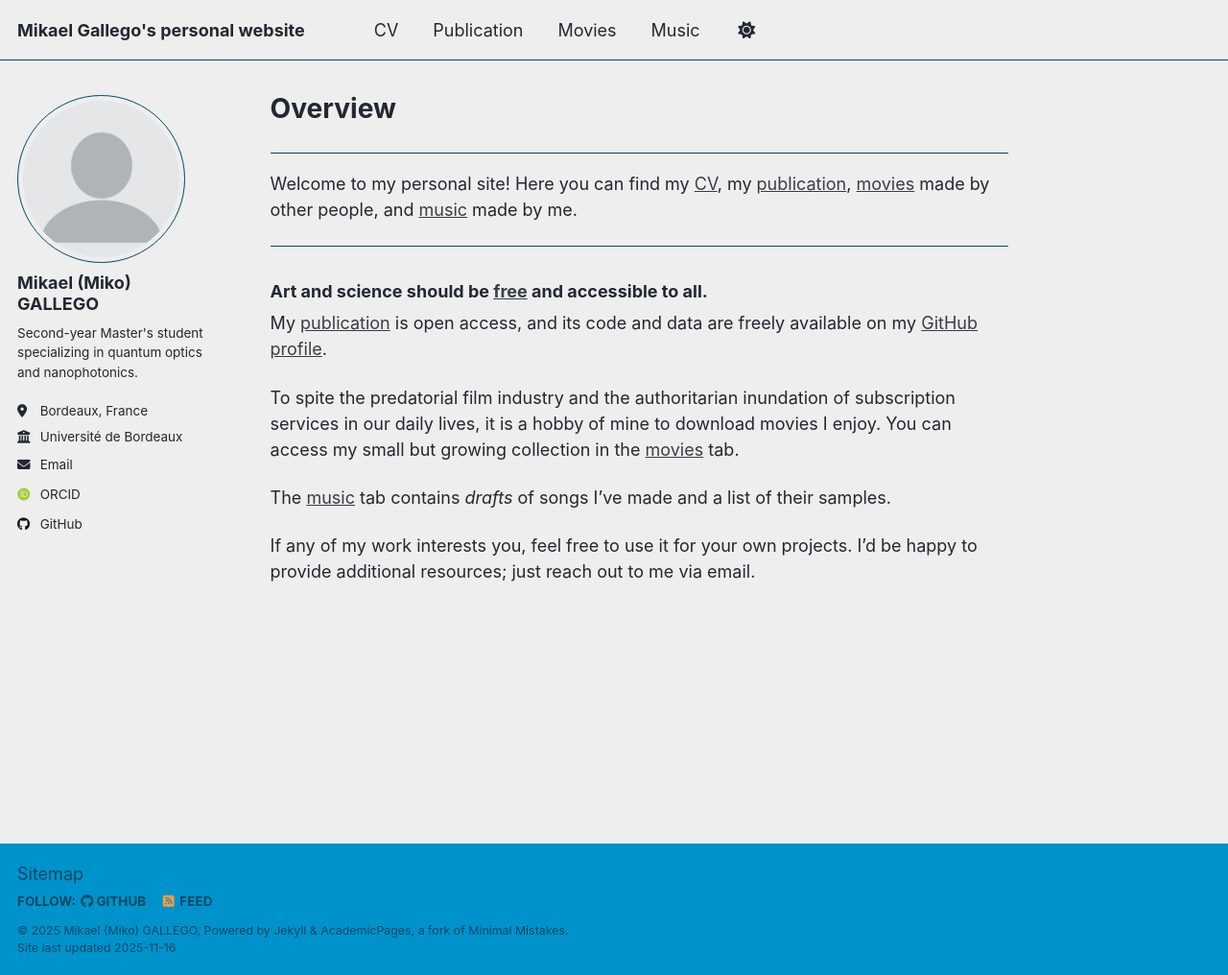
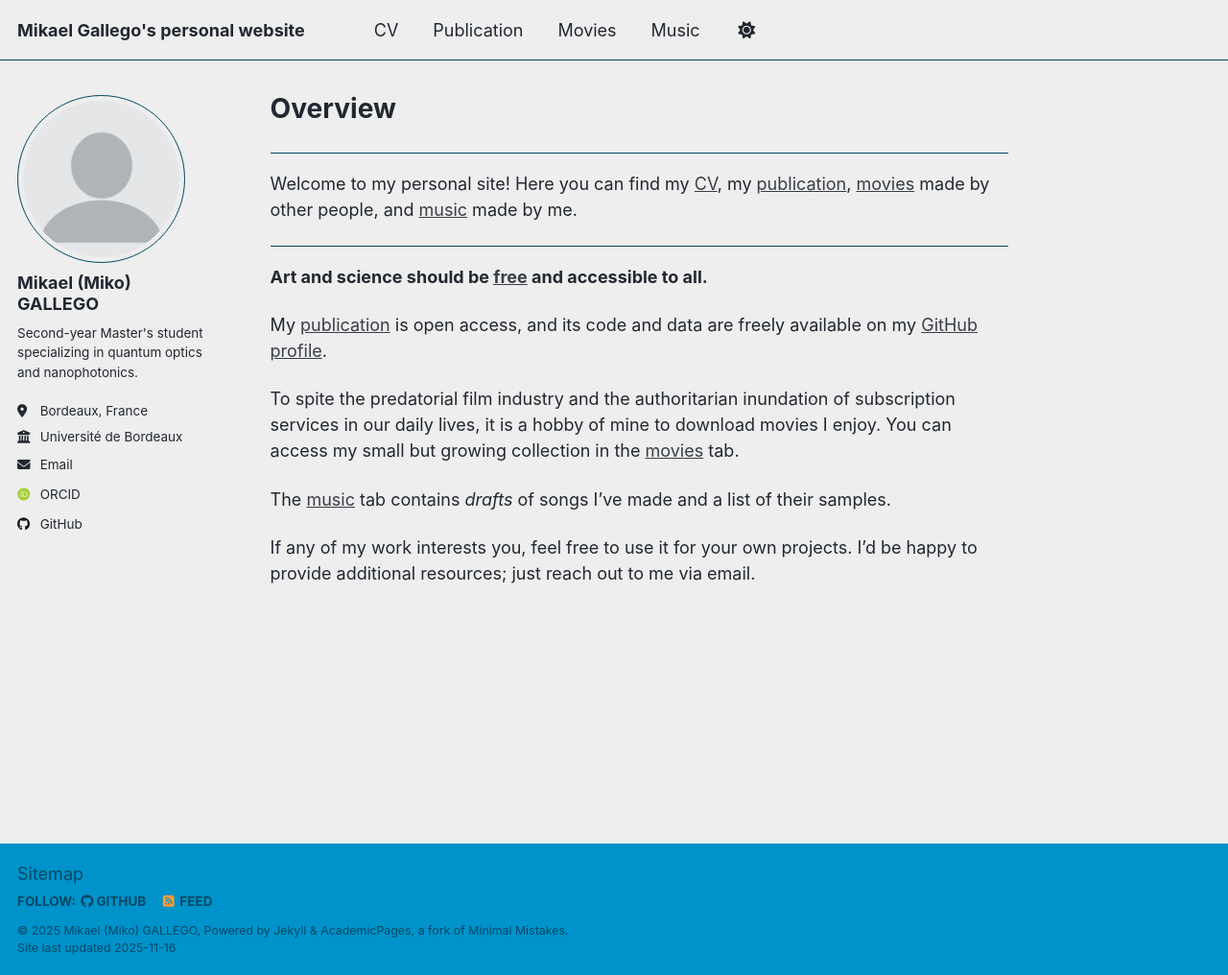
Before and after one commit to TradeMark17/TradeMark17.github.io, a Jekyll site: the page built from _pages/about.md, in a window 1280 px wide and 1016 px high. Shown: the whole window at 96% size. Built offline with Jekyll 4.4.1, drawn with Linux system fonts in a browser that asks for light colours; some web fonts are replaced; a script that is not in the unit is left out.

```diff
--- a/_pages/about.md
+++ b/_pages/about.md
@@ -12,8 +12,7 @@ Welcome to my personal site! Here you can find my [CV](https://trademark17.githu
 
 ------
 
-### Art and science should be [free](https://fmhy.net/beginners-guide/) and accessible to all.
-
+**Art and science should be [free](https://fmhy.net/beginners-guide/) and accessible to all.**
 
 My [publication](https://trademark17.github.io/publications/) is open access, and its code and data are freely available on my [GitHub profile](https://github.com/TradeMark17/).
 
```
